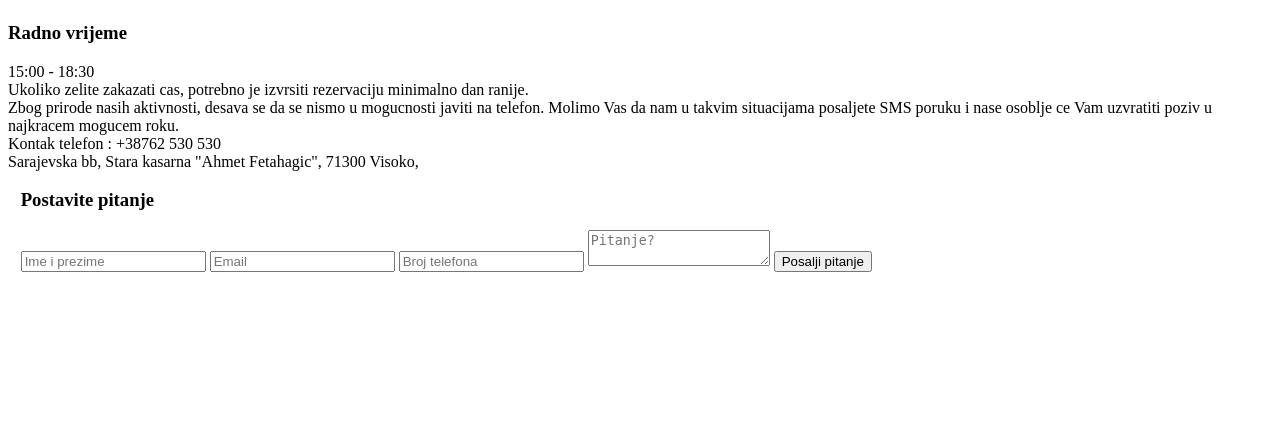
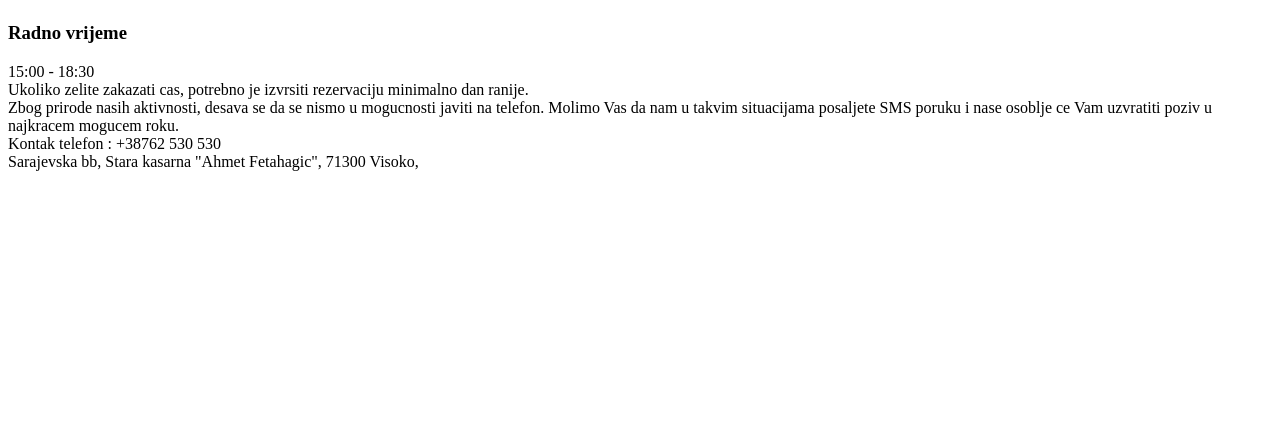
Before and after one commit to sumejjah/KonjickiKlub, a PHP site: page /kontakt.php in a window 1280 px wide. Shown: the part 369-800 px from the top of the page. Run offline with PHP 8.4, Linux system fonts and the light colour scheme; some libraries are stand-ins or nearby versions.

Commit message:
sitna izmjena :)

```diff
--- a/Spirale/kontakt.php
+++ b/Spirale/kontakt.php
@@ -43,7 +43,6 @@ else{
   <div class="map" id="map"></div>
 
     <div class="red">
-      <div class="kolona dva lijevo">
         <h3>Radno vrijeme</h3>
           <div>15:00 - 18:30</div>
           <div id="napomena">Ukoliko zelite zakazati cas, potrebno
@@ -54,32 +53,7 @@ else{
             osoblje ce Vam uzvratiti poziv u najkracem mogucem roku.</div>
             <div id="napomena">Kontak telefon : +38762 530 530</div>
             <div>Sarajevska bb, Stara kasarna "Ahmet Fetahagic", 71300 Visoko,</div>
-      </div>
-      <div class="kolona dva">
-        <!--forma za pitanja-->
-        <form action="" class="formaPitanje" name="formaPitanje" onsubmit="return validirajPitanje();">
-          <h3>Postavite pitanje</h3>
-          <label>
-            <input id="ime" type="text" name="ime" placeholder="Ime i prezime"/>
-          </label>
-          <label>
-            <input id="email" type="email" name="email" pattern="[a-zA-Z0-9!#$%&'*+\/=?^_`{|}~.-]+@[a-zA-Z0-9-]+(\.[a-zA-Z0-9-]+)*" placeholder="Email" required/>
-          </label>
-          <label>
-            <input id="telefon" type="text" name="telefon" pattern="[0-9]*" placeholder="Broj telefona" required/>
-          </label>
-          <label>
-            <textarea id="pitanje" name="pitanje" placeholder="Pitanje?"></textarea>
-          </label>
 
-          <label>
-            <input type="submit" class="button" value="Posalji pitanje"/>
-          </label>
-		  <label>
-			<p id="poruka" name="poruka"></p>
-		  </label>
-        </form>
-      </div>
     </div>
 
 </body>
```
